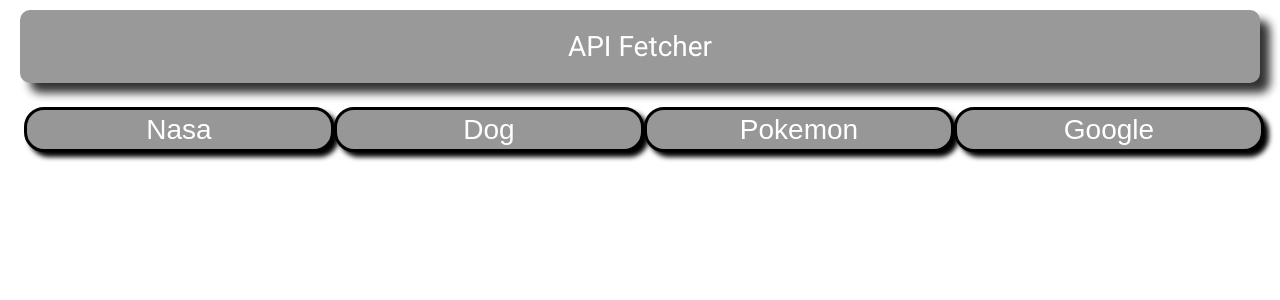
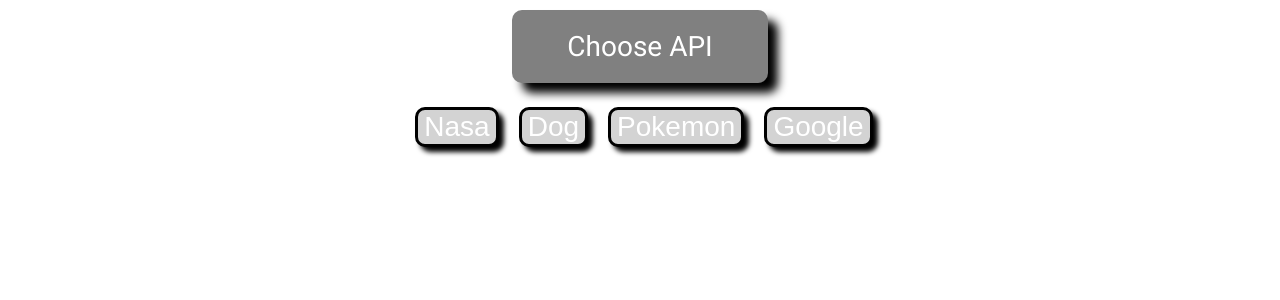
Before and after one commit to NilK15/React-Multi-API-Fetcher, a React (Create React App) app: page / in a window 1280 px wide. Shown: the top 300 px of the page. Built offline with nearby package versions, Linux system fonts and the light colour scheme.

Commit message:
added some more css updates

```diff
--- a/src/components/Header.js
+++ b/src/components/Header.js
@@ -1,6 +1,10 @@
 // import logo from "../svg/nasa.svg";
 import "../styles/header.css";
 import nasapic from "../img/space.jpg";
+import { useState } from "react";
+
+function Header() {
+  const [title, setTitle] = useState("Choose ");
 
   const BODY_BACKGROUND_NASA_DIV = "bodybackgroundnasadiv";
   const BODY_BACKGROUND_DOG_DIV = "bodybackgrounddogdiv";
@@ -11,7 +15,9 @@
     // let divArray = ["nasadiv", "dogdiv", "pokemondiv", "googlediv"];
     let divArray = ["nasadiv", "dogdiv", "pokemondiv"];
     let arrayWithoutExcludedDiv = [];
-  divArray.filter((e) => e !== div).map((e) => arrayWithoutExcludedDiv.push(e));
+    divArray
+      .filter((e) => e !== div)
+      .map((e) => arrayWithoutExcludedDiv.push(e));
 
     arrayWithoutExcludedDiv.forEach((e) => {
       let divToRemove = document.getElementsByClassName(e);
@@ -31,22 +37,22 @@
     divToShow[0].classList.add(`${div}show`);
   };
 
-const hideShow = (innerHTML, divToShow) => {
+  const hideShow = (apiClicked, divToShow) => {
     let buttons = document.getElementsByClassName("navbutton");
     for (const element of buttons) {
-    if (element.innerHTML === innerHTML) {
+      if (element.innerHTML === apiClicked) {
         element.classList.add("selected");
       } else {
         element.classList.remove("selected");
       }
     }
+    setTitle(apiClicked);
     removeDivs(divToShow);
   };
 
-function Header() {
   return (
     <header className="Header">
-      <div className="Header-title"> API Fetcher </div>
+      <div className="Header-title">{title} API</div>
       <nav className="navbar">
         <button
           className="navbutton"
--- a/src/styles/header.css
+++ b/src/styles/header.css
@@ -3,12 +3,12 @@
   flex-direction: column;
   text-align: center;
   font-size: 28px;
-
+  align-items: center;
 }
 
 .Header-title {
   background-color: gray;
-  opacity: .8;
+  width: 20%;
   border-radius: 10px;
   padding: 20px 0 20px 0;
   margin: 10px 20px 0px 20px;
@@ -18,17 +18,19 @@
 
 .navbar {
   display:flex;
+  border-radius: 10px;
   margin: 20px 20px 0 20px;
+  justify-content: center;
+  column-gap: 20px;
 }
 
 .navbutton {
-  height: 45px;
-  flex: 1;
   font-size: 28px;
-  border-radius: 20px;
   border: solid;
   border-color: black;
-  background-color: rgb(151, 151, 151);
+  /* background-color: rgb(151, 151, 151); */
+  background-color: lightgray;
+  border-radius: 10px;
   color: white;
   box-shadow: 5px 5px 5px black;
   cursor: pointer;
--- a/src/styles/nasa.css
+++ b/src/styles/nasa.css
@@ -34,6 +34,8 @@
 
 .logobuttondiv {
   display: flex;
+  flex-direction: column;
+  row-gap: 20px;
   align-items: center;
   justify-content: space-evenly;
   width: 100%;
```
Lines whose indentation alone changed are shown as unchanged.
